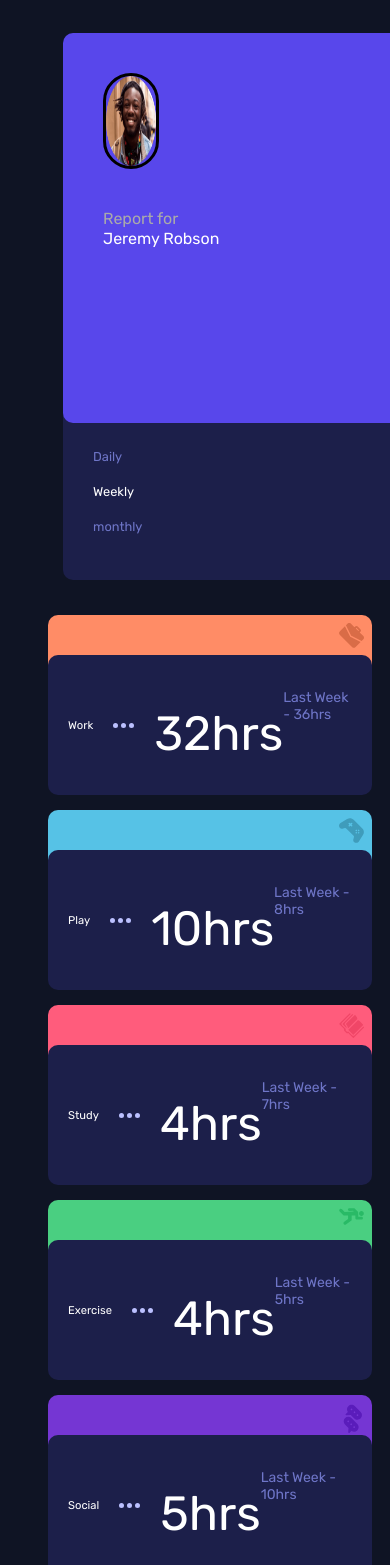
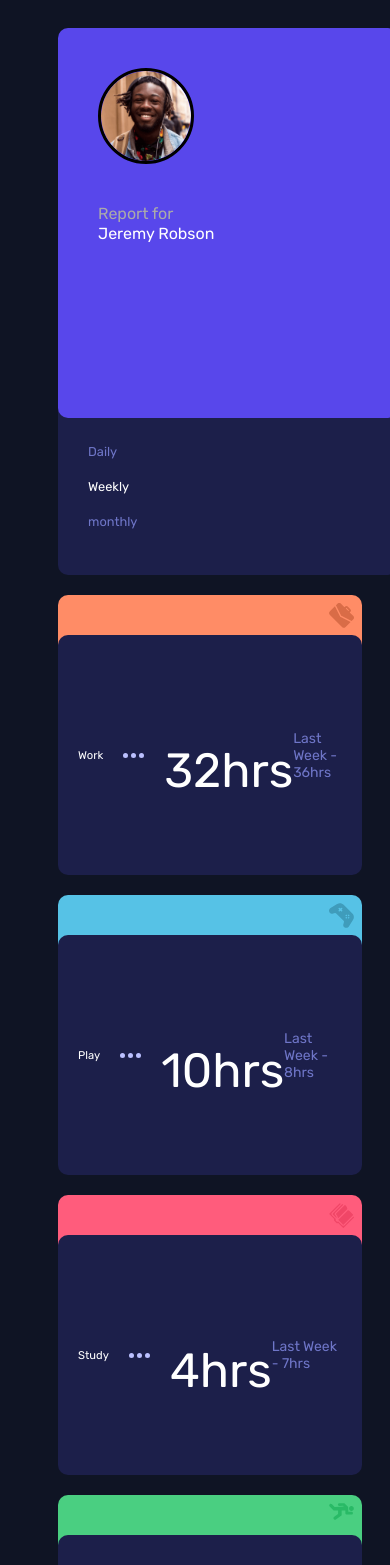
Before and after one commit to aswin-c39/time-tracking-dashboard, a React (Vite) app: page / in a window 390 px wide. Shown: the top 1565 px of the page. Built offline with nearby package versions, Linux system fonts and the light colour scheme.

Commit message:
mobile test-3

```diff
--- a/src/App.scss
+++ b/src/App.scss
@@ -186,41 +186,6 @@ body{
     }
 }
 
-@media (max-width: 768px) {
-  .container {
-    padding: 10px;
-  }
-
-  .profile {
-    padding: 15px;
-  }
-
-  .profile-pic {
-    width: 50px;
-    height: 50px;
-  }
-
-  .activity-grid {
-    gap: 15px;
-  }
-
-  .back-card {
-    height: 100px;
-  }
-
-  .card {
-    height: 100px;
-    padding: 10px;
-  }
-
-  .card h1 {
-    font-size: 1.8rem;
-  }
-
-  .card p {
-    font-size: 0.8rem;
-  }
-}
 
 @media (max-width: 480px) {
   .profile h1 {
@@ -228,6 +193,8 @@ body{
   }
 
   .time-filters li {
+    justify-content: space-between;
+    align-items: center;
     font-size: 0.8rem;
     padding: 5px;
   }
@@ -238,9 +205,14 @@ body{
 
   .card {
     display: flex;
-    flex-direction: row;
-    height: 100px;
+    height: 200px;
     padding: 8px;
+  }
+
+  .card-details{
+    display: flex;
+    justify-content: space-between;
+    align-items: center;
   }
 
   .card h1 {
--- a/src/card.jsx
+++ b/src/card.jsx
@@ -16,10 +16,11 @@ function Card(props){
                 <p>{props.heading}</p>
                 <img src={ellipsis}/>
             </div>
-
-            <p className="hours">{props.time}hrs</p>
-            <p className="previous">Last {decideTime()} - {props.previous}hrs</p>
-        </div>
+            <div className="card-details">
+                <p className="hours">{props.time}hrs</p>
+                <p className="previous">Last {decideTime()} - {props.previous}hrs</p>
+            </div>
+           </div>
     );
 }
 export default Card
```
